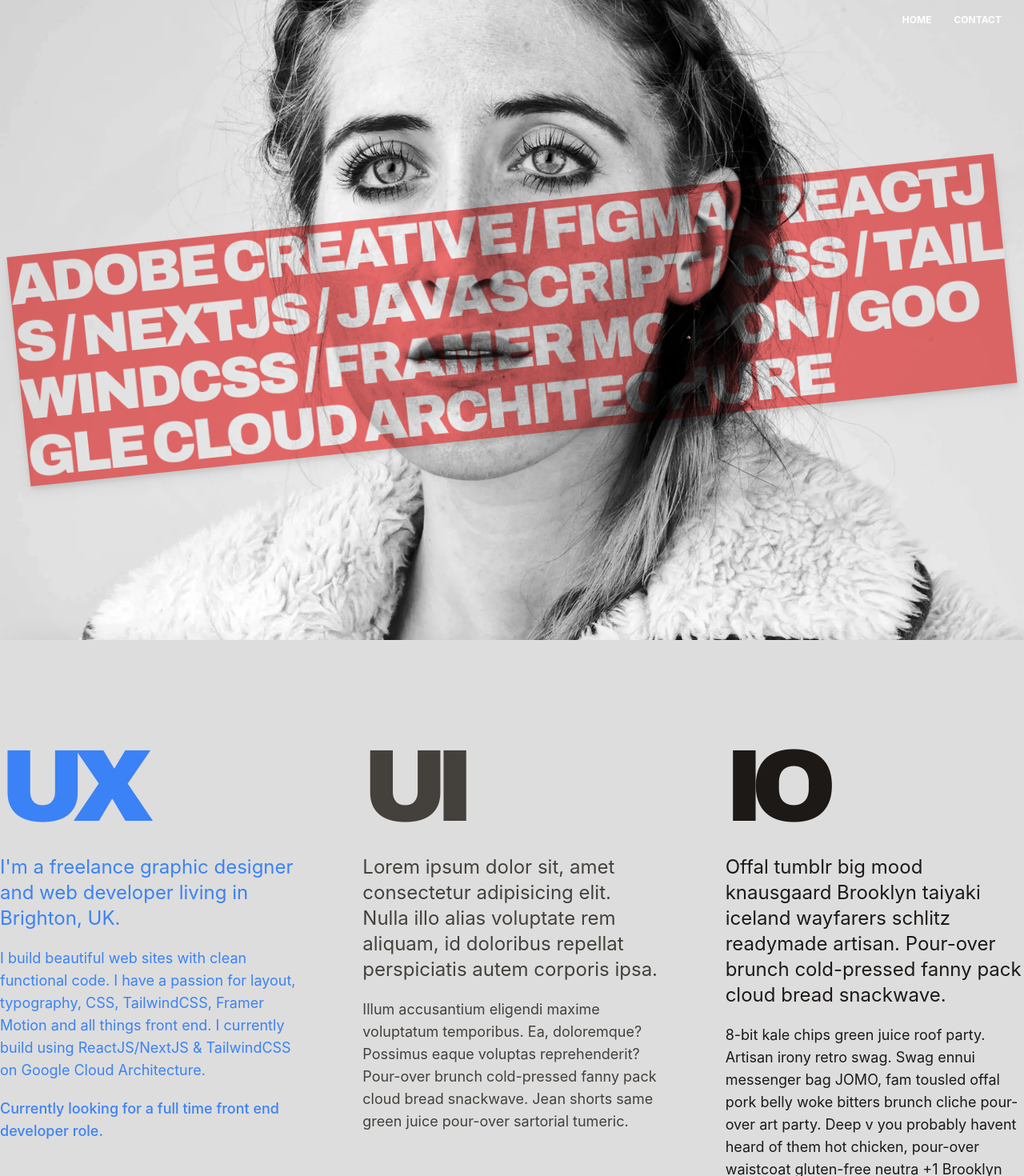
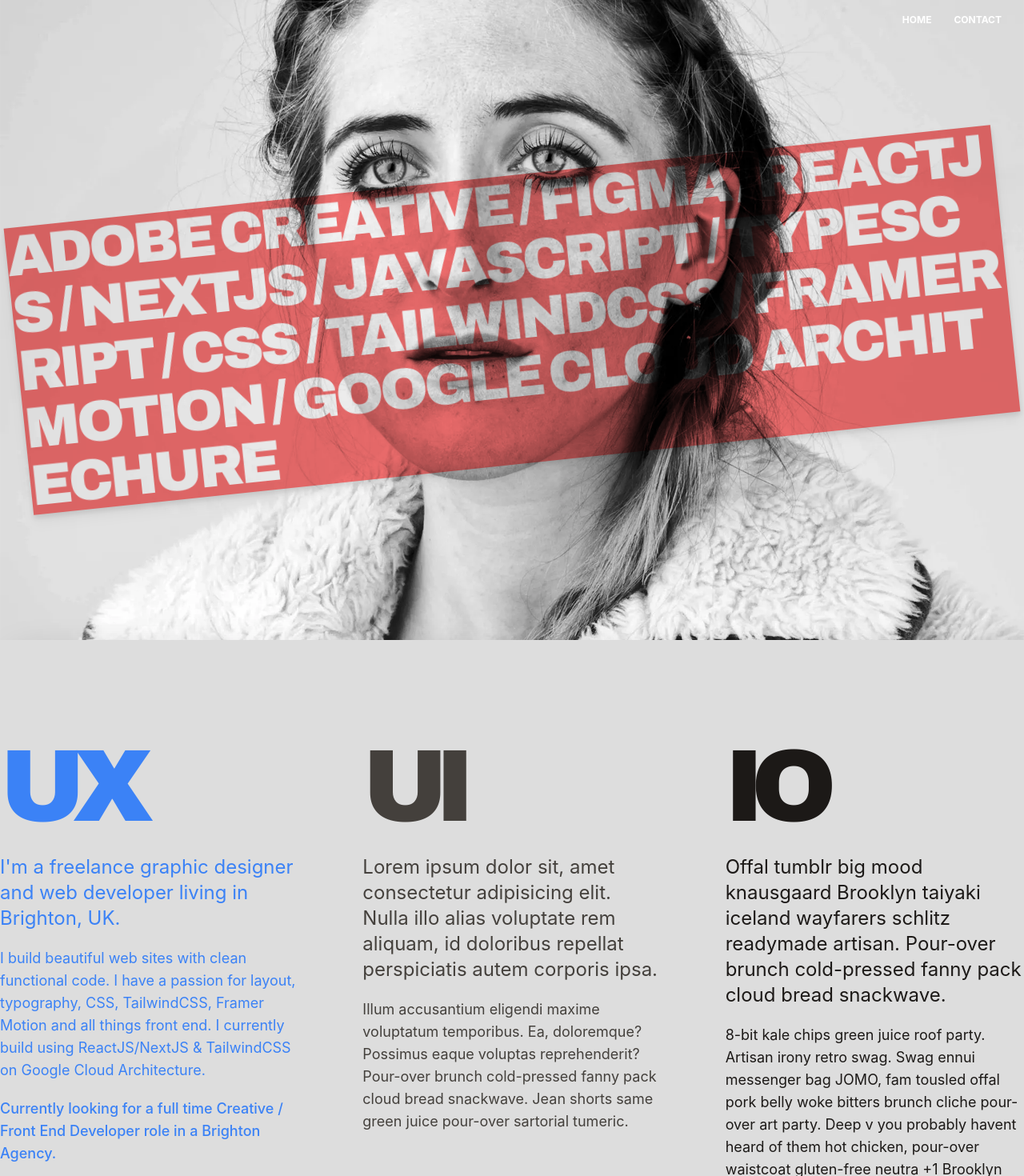
Before and after one commit to carlwicker/carlwicker-nextjs12, a Next.js app: page / in a window 1280 px wide. Shown: the top 1470 px of the page at 80% size. Built offline with nearby package versions, Linux system fonts and the light colour scheme.

Commit message:
post firebase fix clean up

```diff
--- a/components/ContactForm/ContactForm.tsx
+++ b/components/ContactForm/ContactForm.tsx
@@ -152,12 +152,3 @@ export default function ContactForm() {
     </section>
   );
 }
-export async function getServerSideProps() {
-  // Fetch data from external API
-  const res = await fetch(`https://.../data`);
-  const data = "12344";
-  // await res.json();
-
-  // Pass data to the page via props
-  return { props: { data } };
-}
--- a/components/Section1/Section1.tsx
+++ b/components/Section1/Section1.tsx
@@ -43,8 +43,8 @@ export default function Section1() {
     >
       <div className="container">
         <h1 className="text-white drop-shadow-lg tracking-[-0.06em] xl:text-7xl lg:-rotate-6 text-6xl bg-red-400 box-border p-0 m-0 uppercase mix-blend-multiply hover:bg-blue-400 cursor-pointer">
-          Adobe Creative / Figma / ReactJS / NextJS / JavaScript / CSS /
-          TailwindCSS / Framer Motion / Google Cloud Architechure
+          Adobe Creative / Figma / ReactJS / NextJS / JavaScript / TypeScript /
+          CSS / TailwindCSS / Framer Motion / Google Cloud Architechure
         </h1>
       </div>
     </section>
--- a/components/Section2/Section2.tsx
+++ b/components/Section2/Section2.tsx
@@ -49,7 +49,8 @@ export default function Section2() {
               TailwindCSS on Google Cloud Architecture.
             </p>
             <p className="font-medium">
-              Currently looking for a full time front end developer role.
+              Currently looking for a full time Creative / Front End Developer
+              role in a Brighton Agency.
             </p>
           </motion.div>
 
```
